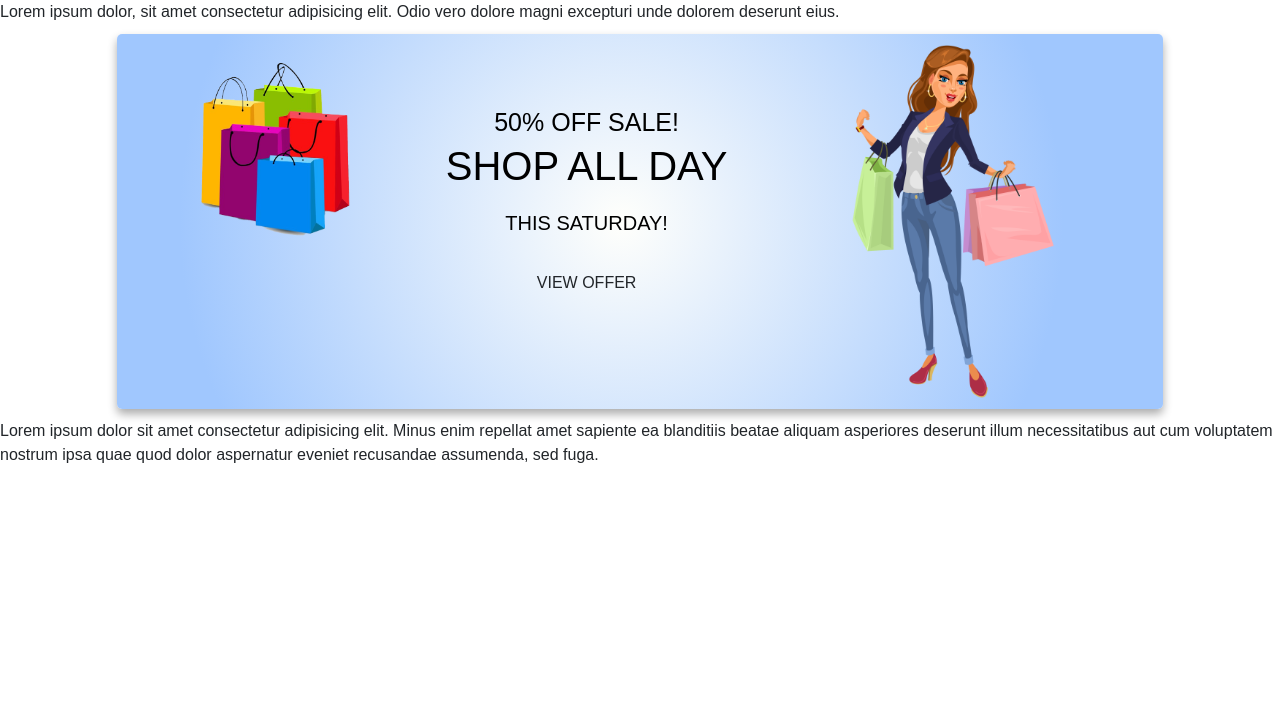
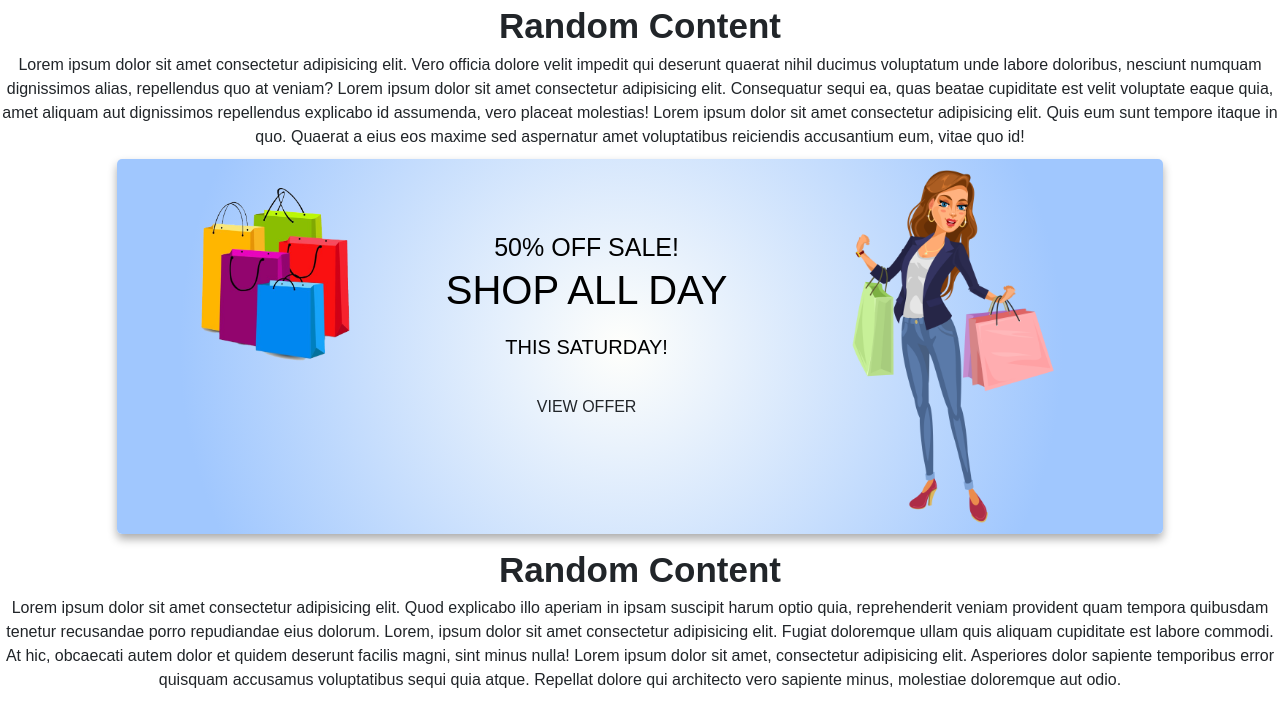
Before and after one commit to stradless05/Responsive-Banner-Ad-Project, a plain HTML site: page index.html in a window 1280 px wide. Drawn offline with nearby package versions, Linux system fonts and the light colour scheme.

Commit message:
added Lorem content and updated text title

```diff
--- a/index.html
+++ b/index.html
@@ -14,9 +14,11 @@
     <script src="https://cdn.jsdelivr.net/npm/axios/dist/axios.min.js"></script>
   </head>
   <body>
-    <div class="random-text">
-      Lorem ipsum dolor, sit amet consectetur adipisicing elit. Odio vero dolore
-      magni excepturi unde dolorem deserunt eius.
+    <div class="ad-title text-center">Random Content</div>
+    <div class="text-center random-text">
+      Lorem ipsum dolor sit amet consectetur adipisicing elit. Vero officia dolore velit impedit qui deserunt quaerat nihil ducimus voluptatum unde labore doloribus, nesciunt numquam dignissimos alias, repellendus quo at veniam?
+      Lorem ipsum dolor sit amet consectetur adipisicing elit. Consequatur sequi ea, quas beatae cupiditate est velit voluptate eaque quia, amet aliquam aut dignissimos repellendus explicabo id assumenda, vero placeat molestias!
+      Lorem ipsum dolor sit amet consectetur adipisicing elit. Quis eum sunt tempore itaque in quo. Quaerat a eius eos maxime sed aspernatur amet voluptatibus reiciendis accusantium eum, vitae quo id!
     </div>
     <div class="banner-container">
       <div class="banner">
@@ -34,11 +36,11 @@
         </div>
       </div>
     </div>
-    <div class="random-text">
-      Lorem ipsum dolor sit amet consectetur adipisicing elit. Minus enim
-      repellat amet sapiente ea blanditiis beatae aliquam asperiores deserunt
-      illum necessitatibus aut cum voluptatem nostrum ipsa quae quod dolor
-      aspernatur eveniet recusandae assumenda, sed fuga.
+    <div class="ad-title text-center">Random Content</div>
+    <div class="text-center random-text">
+      Lorem ipsum dolor sit amet consectetur adipisicing elit. Quod explicabo illo aperiam in ipsam suscipit harum optio quia, reprehenderit veniam provident quam tempora quibusdam tenetur recusandae porro repudiandae eius dolorum.
+      Lorem, ipsum dolor sit amet consectetur adipisicing elit. Fugiat doloremque ullam quis aliquam cupiditate est labore commodi. At hic, obcaecati autem dolor et quidem deserunt facilis magni, sint minus nulla!
+      Lorem ipsum dolor sit amet, consectetur adipisicing elit. Asperiores dolor sapiente temporibus error quisquam accusamus voluptatibus sequi quia atque. Repellat dolore qui architecto vero sapiente minus, molestiae doloremque aut odio.
     </div>
   </body>
 </html>
--- a/style.css
+++ b/style.css
@@ -5,6 +5,10 @@
   font-family: Arial, Helvetica, sans-serif;
 }
 
+.ad-title {
+  font-size: 35px;
+  font-weight: bolder;
+}
 .text {
   padding: 40px;
   background: #eee;
```
